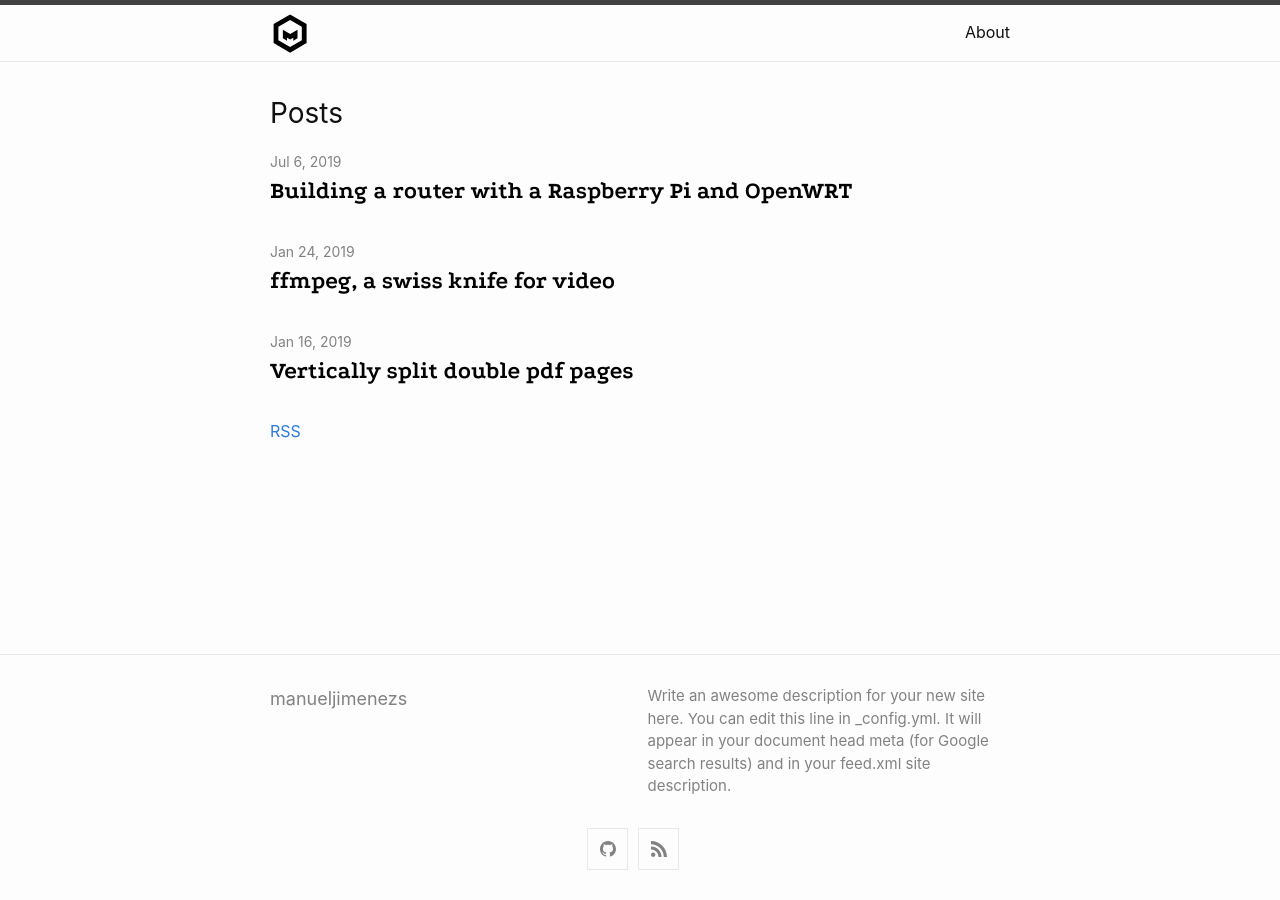
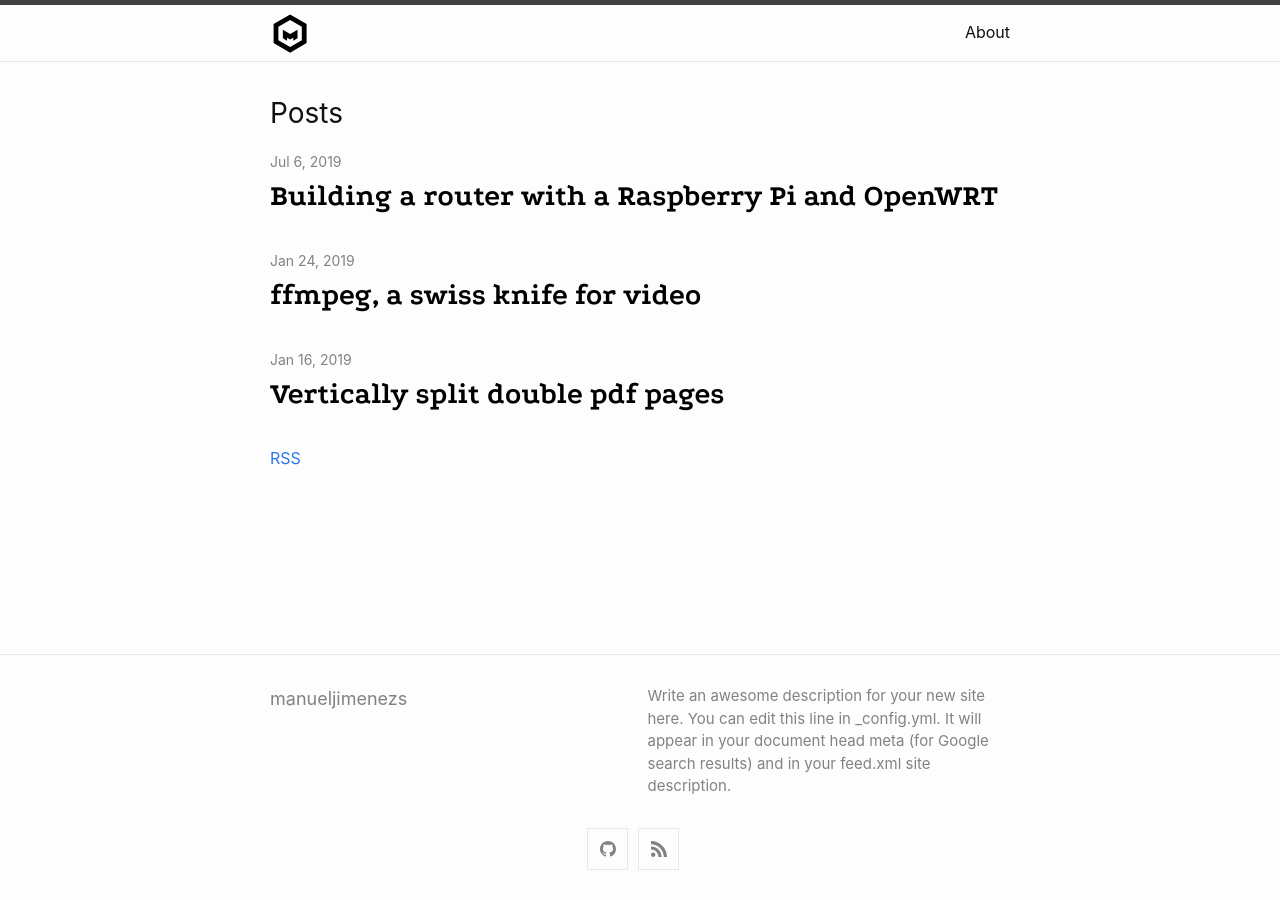
Before and after one commit to manueljimenezs/manueljimenezs.github.io, a Jekyll site: the page built from index.md, in a window 1280 px wide. Built offline with Jekyll 4.4.1, drawn with Linux system fonts in a browser that asks for light colours.

Commit message:
CSS changes

```diff
--- a/assets/css/style.scss
+++ b/assets/css/style.scss
@@ -61,6 +61,15 @@
 .post-link{
     font-weight: bold;
     font-family: Podkova;
+    font-size: 24px;
+
+    @media screen and (max-width: $on-large) {
+        line-height: 32px;
+    }
+    @media screen and (min-width: $on-large) {
+      font-size: 30px;
+
+    }
     color: black;
 }
 
@@ -70,5 +79,5 @@
 
 .post-title, .post-content h1{
     font-weight: bold;
-    font-family: Podkova;
+    font-family: Podkova
 }
```
